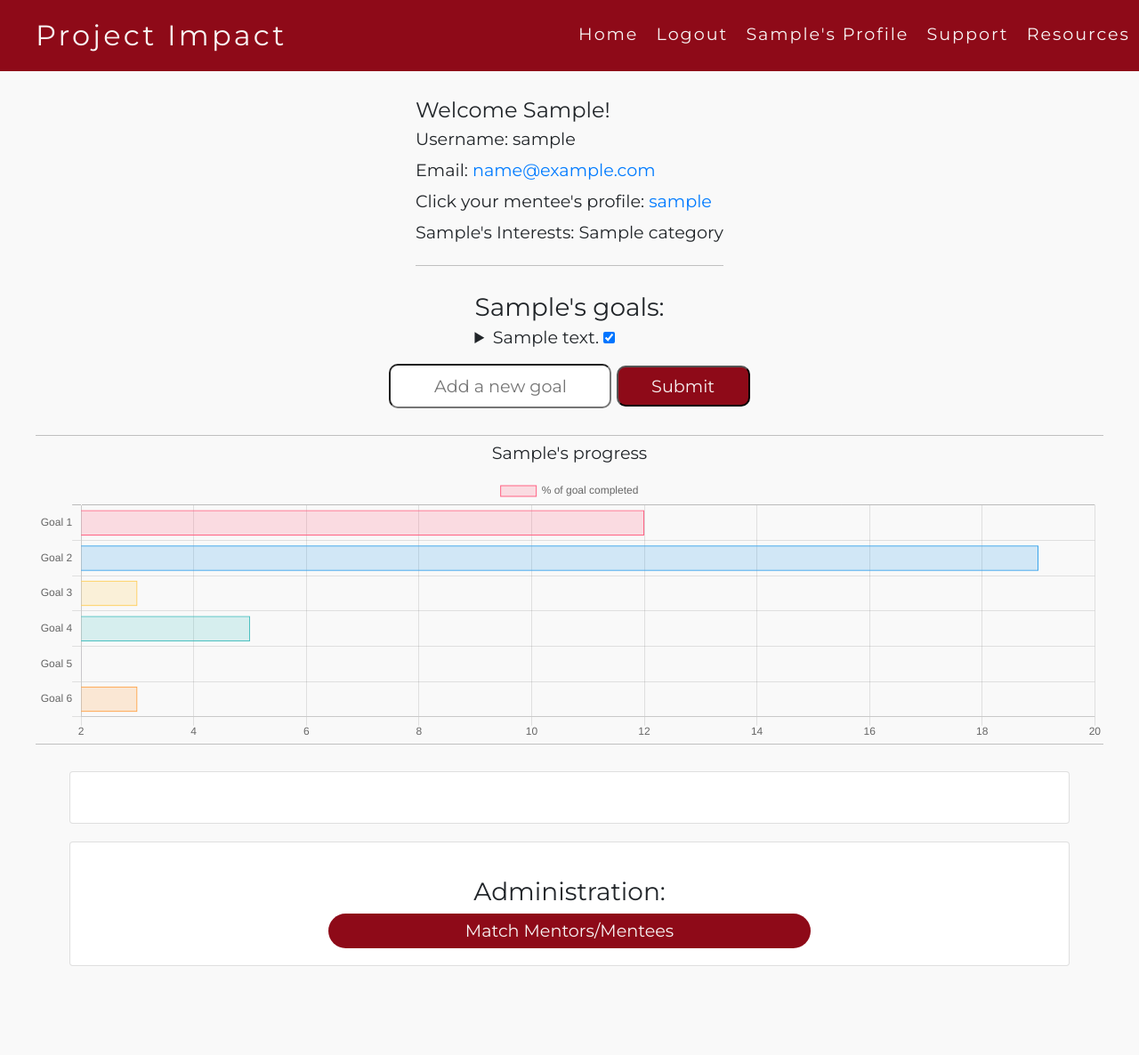
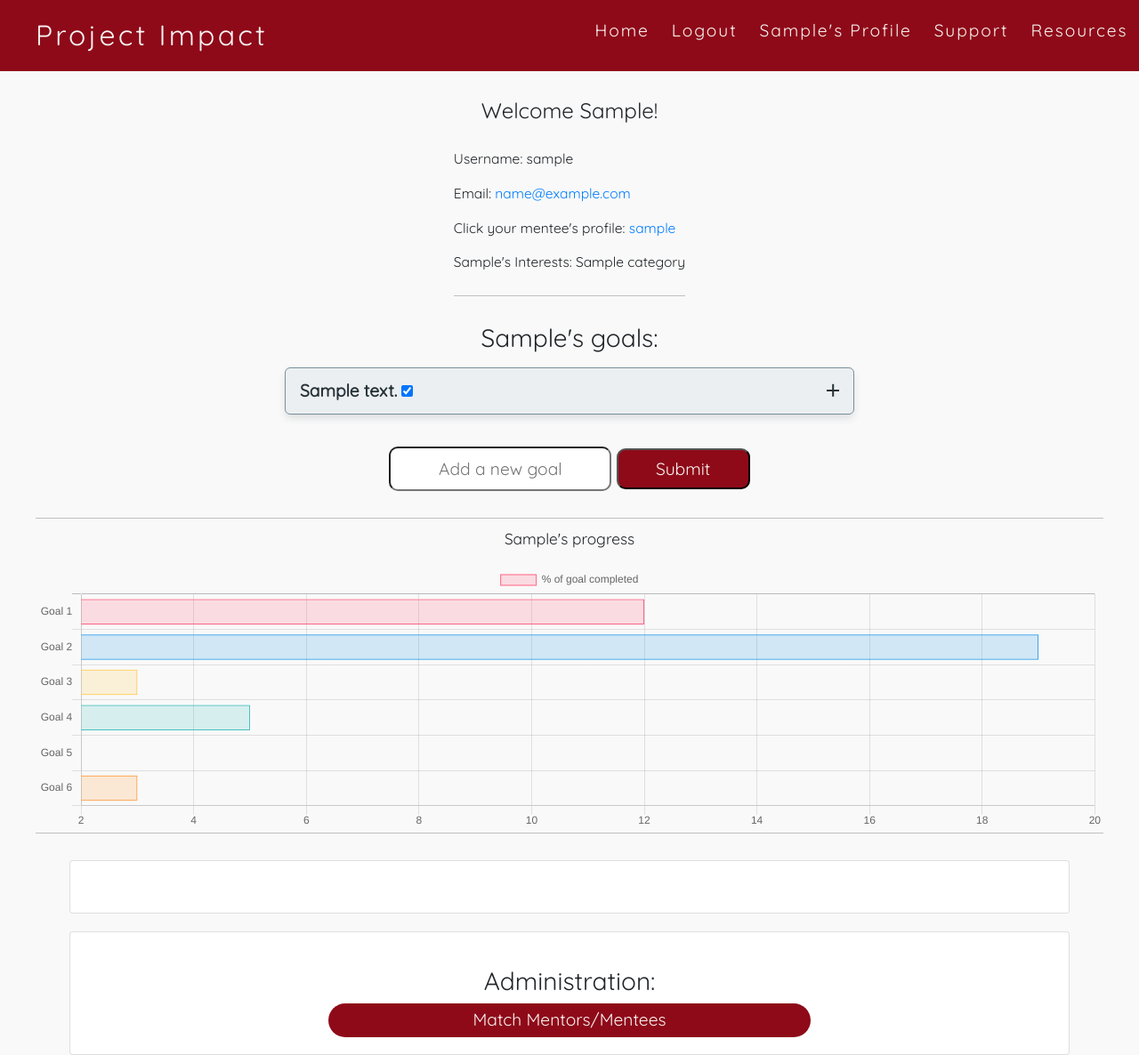
Before and after one commit to project-impact-2019/project-impact, a Django app: page /goal/ in a window 1280 px wide. Shown: the whole page at 89% size. Before the commit the page ends 1086 px from the top, so only its background shows below. Run offline with Django 3.2, Linux system fonts and the light colour scheme; a user stored in the database is signed in; tables that the repository leaves empty hold one stand-in row (values such as "Sample post"); some libraries are stand-ins or nearby versions.

Commit message:
Details styling test

```diff
--- a/core/static/css/styles.css
+++ b/core/static/css/styles.css
@@ -15,7 +15,7 @@
 }
 
 body {
-    font-family: 'Montserrat', sans-serif;
+    font-family: 'Quicksand', sans-serif;
     line-height: 1.2em;
     background-color: var(--body-bg);
 
@@ -90,6 +90,7 @@ body {
 .index-h3{
     text-align: center;
     color: var(--red);
+    padding-bottom: 20px;
 }
 
 
@@ -103,21 +104,197 @@ body {
 }
 
 
+.test{
+    margin-top: 20px;
+}
+
 /* User's Page */
+
+.goals-list h3{
+    text-align: center;
+}
+
+/* summary input{
+   margin-left: 20px;
+
+}
+
+details[open] summary {
+    font-size: 0.8em;
+
+}
+
+details summary p {
+   font-size: .8;
+
+
+
+}
 
 summary {
     outline:none;
+    font-size: .9em;
+    background: lightgray;
+    padding: 20px;
+    border-radius: 20px;
+    border: 1px solid black;
+    margin-bottom: 5px;
+    text-align: center;
+    width: 400px;
+    vertical-align: top;
+    color: var(--white);
 }
 
-/* .profile-wrapper{
-    margin: 0 auto;
+summary::-webkit-details-marker {
+    display: none
+  }
+
+details[open] summary {
+    background: darkgrey;
+    color: #333;
 } */
+
+summary::-webkit-details-marker {
+    display: none
+}
+
+details {
+
+    text-align: left;
+    margin: 1rem auto;
+    padding: 0 1rem;
+    width: 35em;
+    max-width: calc(100% - 2rem);
+    position: relative;
+    border: 1px solid #78909C;
+    border-radius: 6px;
+    background-color: #ECEFF1;
+    color: #263238;
+    transition: background-color .15s;
+
+    > :last-child {
+      margin-bottom: 1rem;
+    }
+
+    &::before {
+      width: 100%;
+      height: 100%;
+      content: '';
+      position: absolute;
+      top: 0;
+      left: 0;
+      border-radius: inherit;
+      opacity: .15;
+      box-shadow: 0 .25em .5em #263238;
+      pointer-events: none;
+      transition: opacity .2s;
+      z-index: -1;
+    }
+
+    &[open] {
+      background-color: #FFF;
+
+      &::before {
+        opacity: .6;
+      }
+    }
+  }
+
+  summary {
+    padding: 1rem 2em 1rem 0;
+    display: block;
+    position: relative;
+    font-size: 1em;
+    font-weight: bold;
+    cursor: pointer;
+
+    &::before,
+    &::after {
+      width: .75em;
+      height: 2px;
+      position: absolute;
+      top: 50%;
+      right: 0;
+      content: '';
+      background-color: currentColor;
+      text-align: right;
+      transform: translateY(-50%);
+      transition: transform .2s ease-in-out;
+    }
+
+    &::after {
+      transform: translateY(-50%) rotate(90deg);
+
+      [open] & {
+        transform: translateY(-50%) rotate(180deg);
+      }
+    }
+
+    &::-webkit-details-marker {
+      display: none;
+    }
+  }
+
+  p {
+    margin: 0 0 1em;
+    line-height: 1.5;
+    font-size: .9em;
+  }
+
+  ul {
+    margin: 0 0 1em;
+    padding: 0 0 0 1em;
+  }
+
+  li:not(:last-child) {
+    margin-bottom: 0.5em;
+  }
+
+  code {
+    padding: 0.2em;
+    border-radius: 3px;
+    background-color: #E0E0E0;
+
+    pre > & {
+      display: block;
+      padding: 1em;
+      margin: 0;
+    }
+  }
+
+/* summary:after {
+    background: var(--black);
+    border-radius: 5px;
+    content: "+";
+    color: #fff;
+    float: left;
+    font-size: 1.5em;
+    font-weight: bold;
+    margin: -5px 10px 0 0;
+    padding: 1px;
+    text-align: center;
+    width: 20px;
+  }
+
+  details[open] summary:after {
+    content: "-";
+  } */
+
+
 
 .profile, .goals-list, .add-goal{
     margin-left: auto;
     margin-right: auto;
 }
 
+.profile{
+    font-size: .9em;
+}
+
+.profile h4{
+    padding-bottom: 20px;
+    text-align: center;
+}
 
 .details li {
     list-style: none;
```
Also changed, not shown: core/templates/registration/login.html (added, +30 -0 lines).
